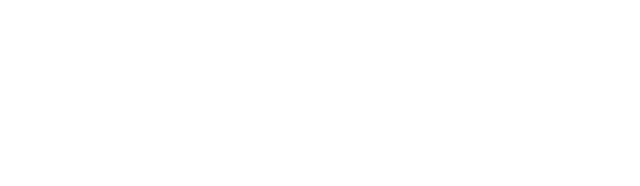
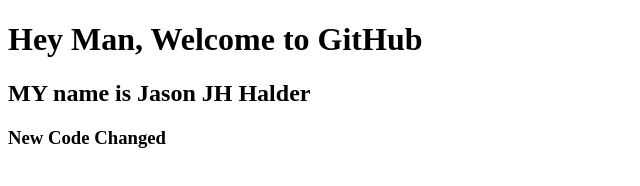
Before and after one commit to JasonNdub/my-2nd-repo, a plain HTML site: page index.html in a window 1280 px wide. Shown: the whole page, without its empty margins (0-640 px from the left). Drawn offline with Linux system fonts and the light colour scheme.

Commit message:
added header

```diff
--- a/index.html
+++ b/index.html
@@ -6,6 +6,8 @@
     <title>My 2nd GitHub Repo</title>
 </head>
 <body>
-
+    <h1>Hey Man, Welcome to GitHub</h1>
+    <h2>MY name is Jason JH Halder</h2>
+    <h3>New Code Changed</h3>
 </body>
 </html>
```
